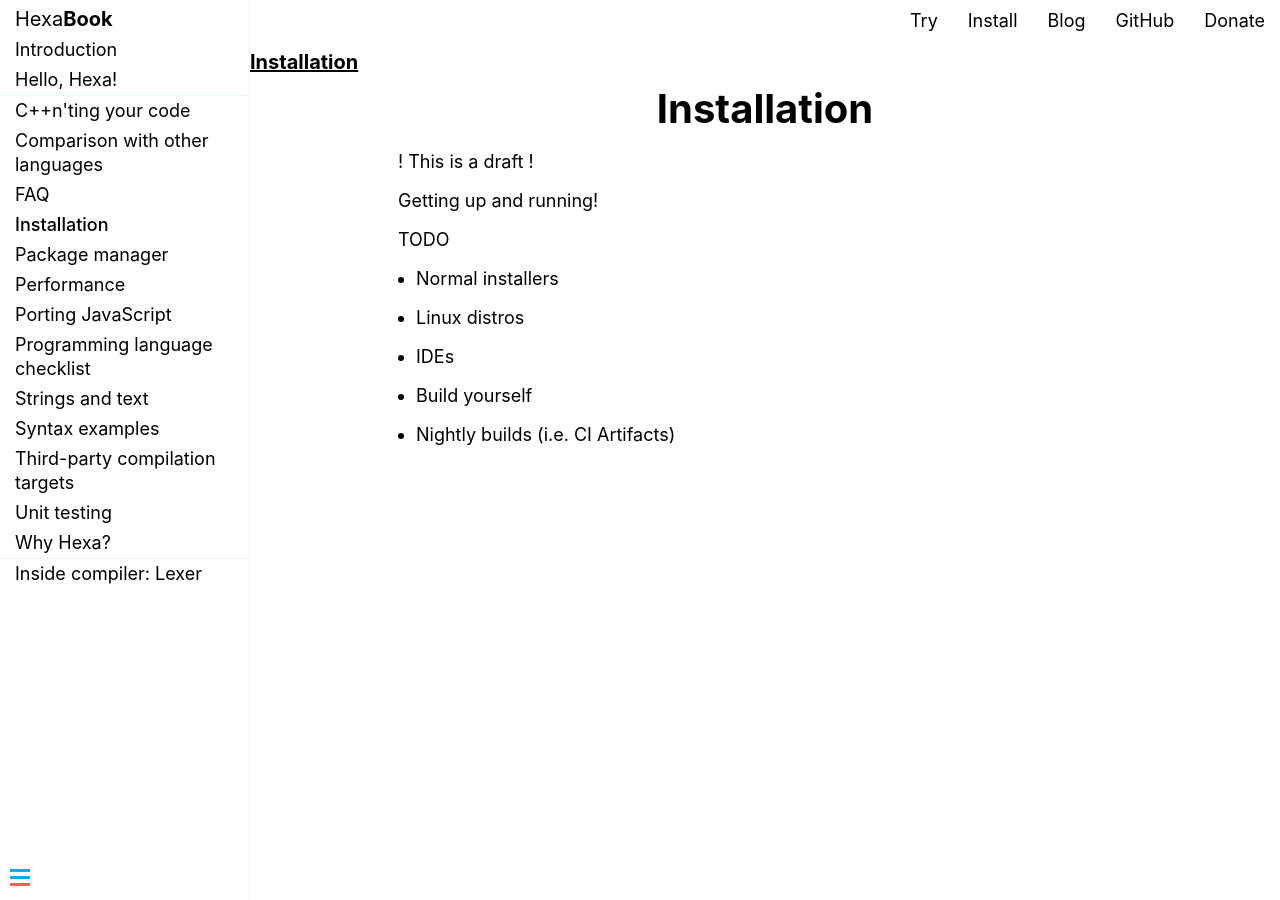
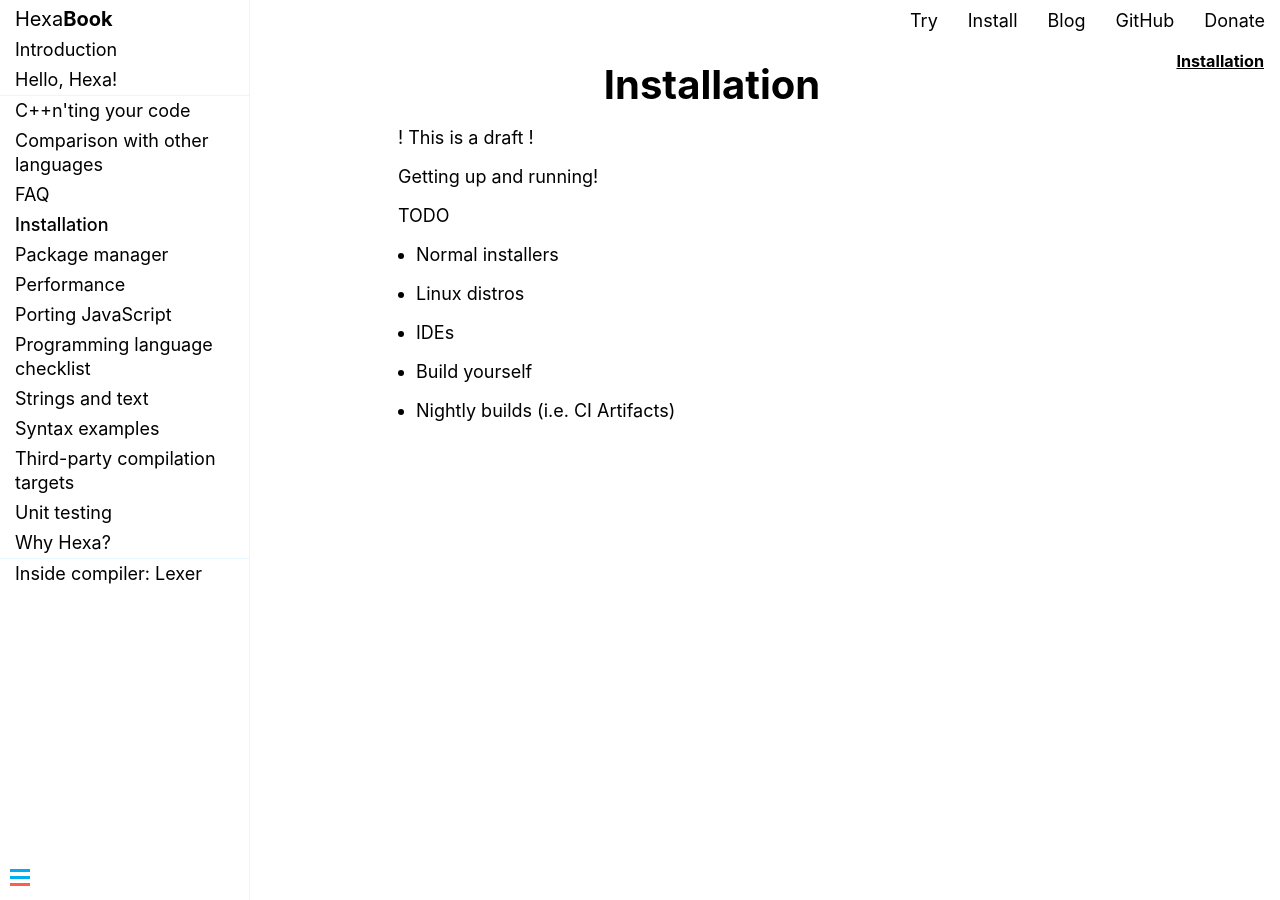
Before and after one commit to hexalang/hexalang.github.io, a Jekyll site: the page built from _book/Install.md, in a window 1280 px wide. Built offline with Jekyll 4.4.1, drawn with Linux system fonts in a browser that asks for light colours.

Commit message:
Update book-style.html

```diff
--- a/_includes/book-style.html
+++ b/_includes/book-style.html
@@ -290,6 +290,23 @@
 		display: none;
 	}
 
+	#article-navigation {
+		position: sticky;
+		float: right;
+		top: 10px;
+		width: 256px;
+		text-align: right;
+		right: 16px;
+		font-size: 0.9em;
+	}
+
+	#article-navigation a.selected {
+		font-weight: bold;
+	}
+
+	#article-navigation a {
+		font-size: 0.9em;
+	}
 
 	@media screen and (max-width: 600px) {
 		.hide-sm {
```
